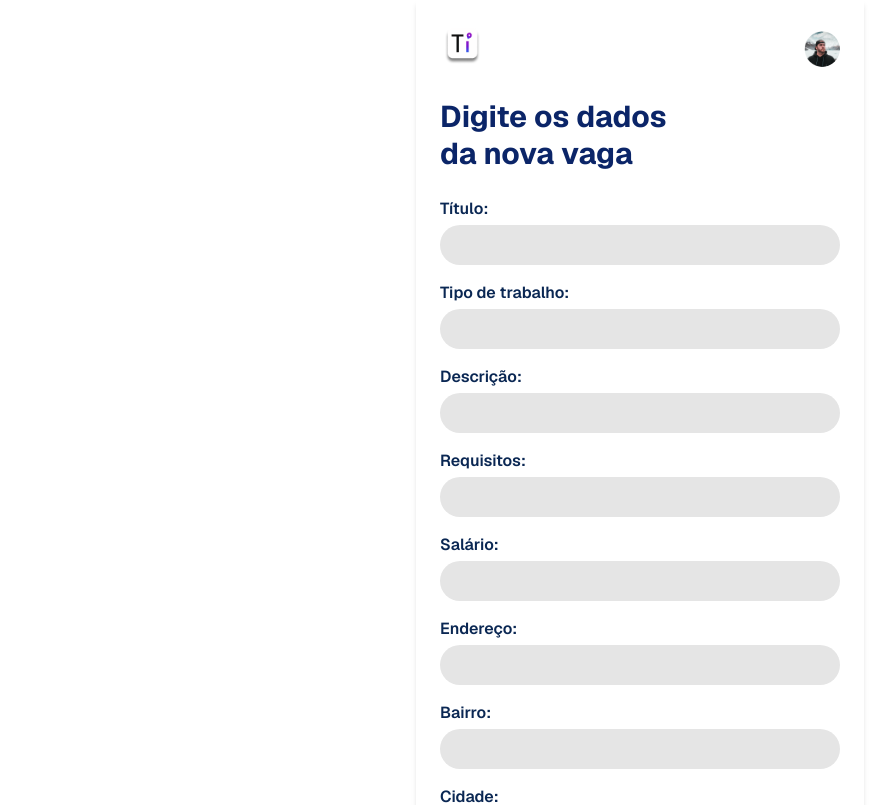
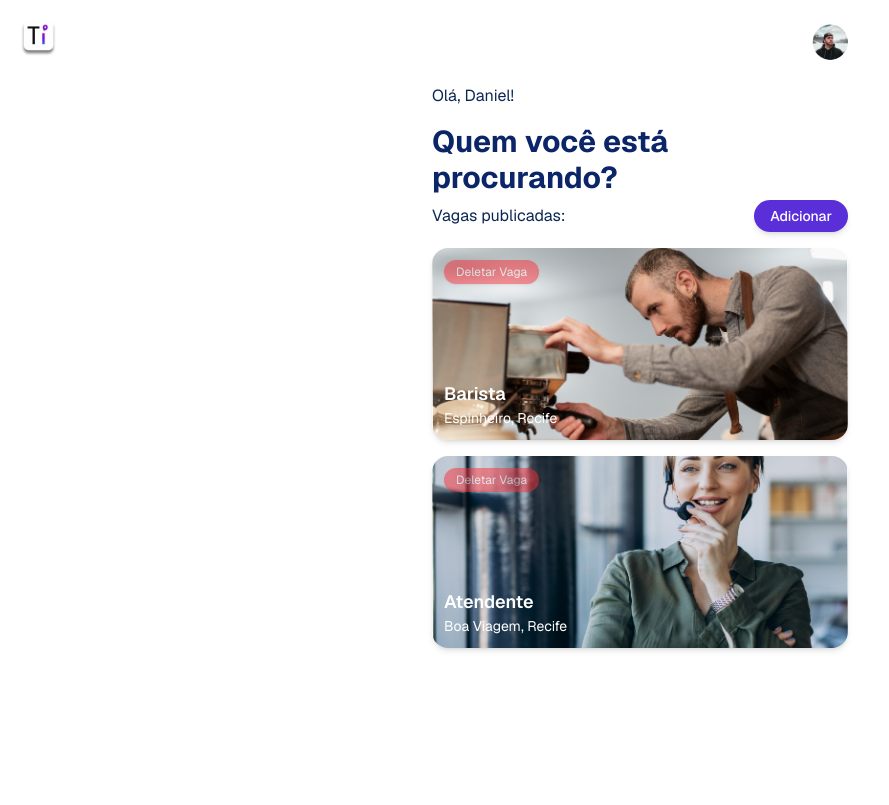
Before and after one commit to WesleyFilhoDev/Projeto_FrontEnd, a Next.js app in the folder projeto/: page /testeD in a window 1280 px wide. Shown: the top 805 px of the page, without its empty margins (0-889 px from the left). Built offline with nearby package versions, Linux system fonts and the light colour scheme.

Commit message:
mudança no botão da tela vacancyEmployer

```diff
--- a/projeto/src/app/components/vacancyEmployer.js
+++ b/projeto/src/app/components/vacancyEmployer.js
@@ -17,6 +17,10 @@ export default function VacancyEmployer() {
       image: "/atendente.png",
     },
   ];
+
+  const handleDesistir = (id) => {
+    console.log(`Desistiu da vaga ${id}`);
+  };
 
   return (
     <main className="min-h-screen bg-white px-4 pt-6 pb-10 max-w-md mx-auto font-sans">
@@ -54,14 +58,28 @@ export default function VacancyEmployer() {
 
       <div className="flex flex-col gap-4">
         {vacancies.map((vaga) => (
-          <VacancyCard
+          <div
             key={vaga.id}
-            image={vaga.image}
-            title={vaga.title}
-            location={vaga.location}
-            buttonLabel={"Exibir candidatos"}
-            onButtonClick={() => handleExibirCandidatos(vaga.id)}
-          />
+            className="relative rounded-2xl overflow-hidden shadow-md"
+          >
+            <Image
+              src={vaga.image}
+              alt={vaga.title}
+              width={400}
+              height={250}
+              className="w-full h-48 object-cover"
+            />
+            <button
+              onClick={() => handleDesistir(vaga.id)}
+              className="absolute top-3 left-3 bg-red-500 opacity-49 text-white text-xs px-3 py-1 rounded-full shadow hover:bg-red-600 transition"
+            >
+              Deletar Vaga
+            </button>
+            <div className="absolute bottom-3 left-3 text-white">
+              <h2 className="text-lg font-semibold">{vaga.title}</h2>
+              <p className="text-sm">{vaga.location}</p>
+            </div>
+          </div>
         ))}
       </div>
     </main>
--- a/projeto/src/app/testeD/page.js
+++ b/projeto/src/app/testeD/page.js
@@ -1,10 +1,11 @@
 import Image from "next/image";
 import VacancyAdd from "../components/vacancyAdd";
+import VacancyEmployer from "../components/vacancyEmployer";
 
 export default function Home() {
   return (
     <>
-      <VacancyAdd />
+      <VacancyEmployer />
     </>
   );
 }
```
